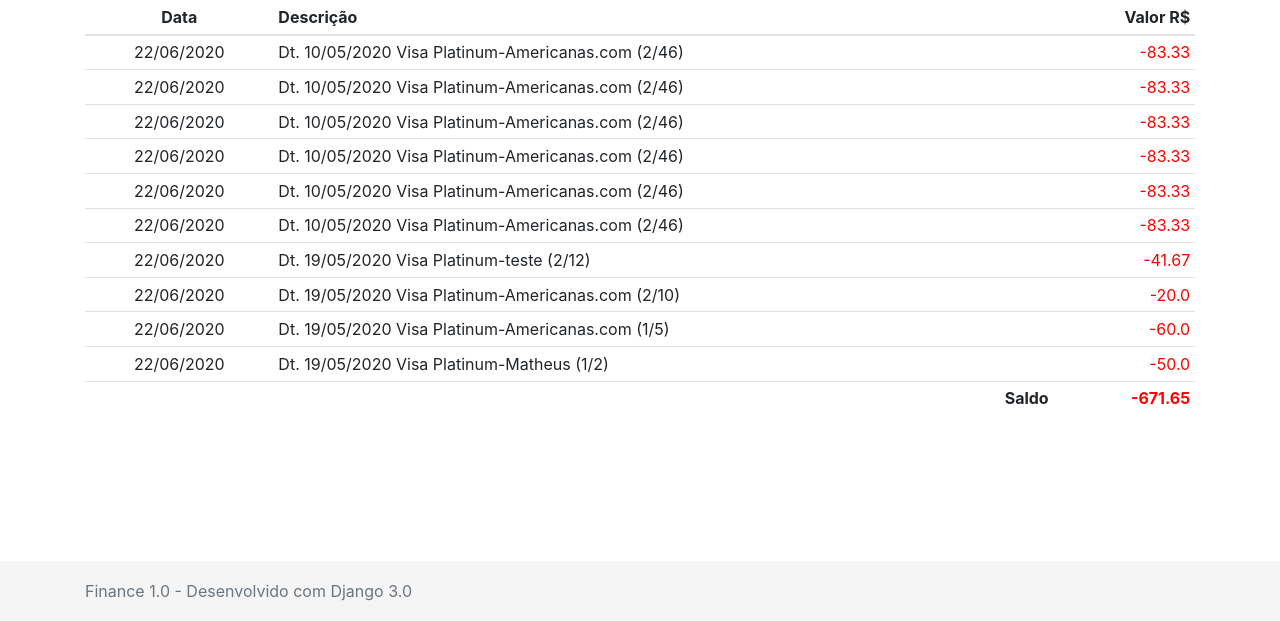
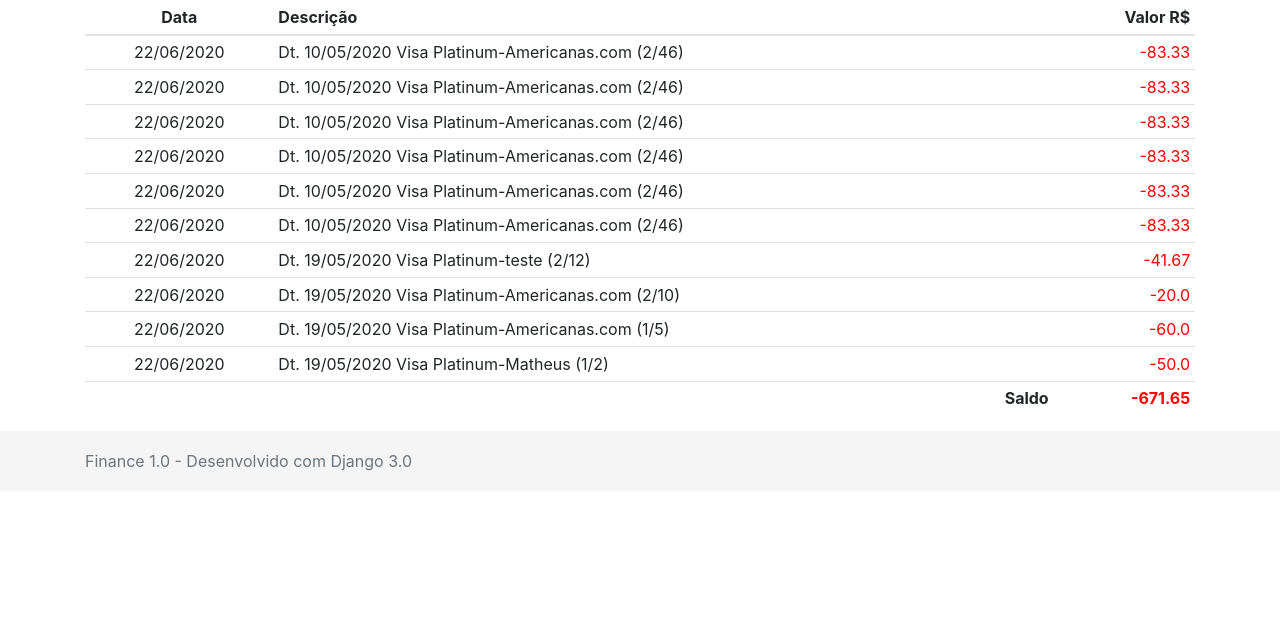
Before and after one commit to matheuszmz/finan, a Django app: page /contas/ in a window 1280 px wide. Shown: the part 179-800 px from the top of the page. Run offline with Django 3.2, Linux system fonts and the light colour scheme; a user stored in the database is signed in; data comes from the database, SQL or seed files in the repository; some libraries are stand-ins or nearby versions.

Commit message:
ajuste no footer

```diff
--- a/static/sticky-footer.css
+++ b/static/sticky-footer.css
@@ -3,7 +3,6 @@
 
   .footer {
     position: absolute;
-    bottom: 0;
     width: 100%;
     height: 60px; /* Set the fixed height of the footer here */
     line-height: 60px; /* Vertically center the text there */
```
